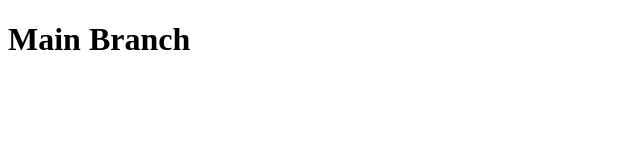
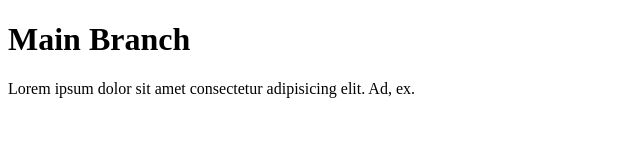
Before and after one commit to sohaib42101/demo3, a plain HTML site: page demo3/index.html in a window 1280 px wide. Shown: the whole page, without its empty margins (0-640 px from the left). Drawn offline with Linux system fonts and the light colour scheme.

Commit message:
main branch

```diff
--- a/demo3/index.html
+++ b/demo3/index.html
@@ -7,5 +7,6 @@
 </head>
 <body>
     <h1>Main Branch</h1>
+    <p>Lorem ipsum dolor sit amet consectetur adipisicing elit. Ad, ex.</p>
 </body>
 </html>
```
